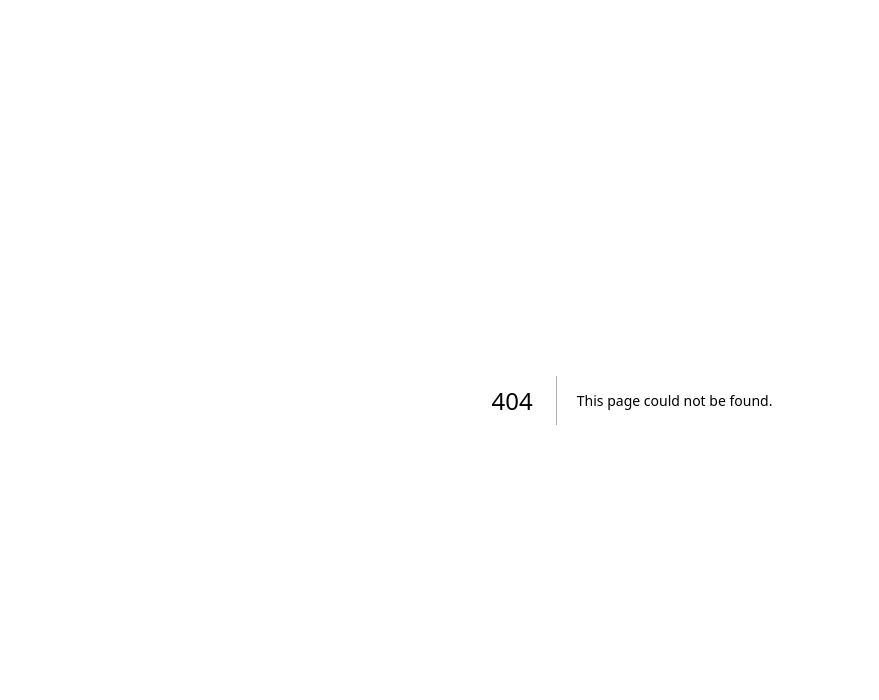
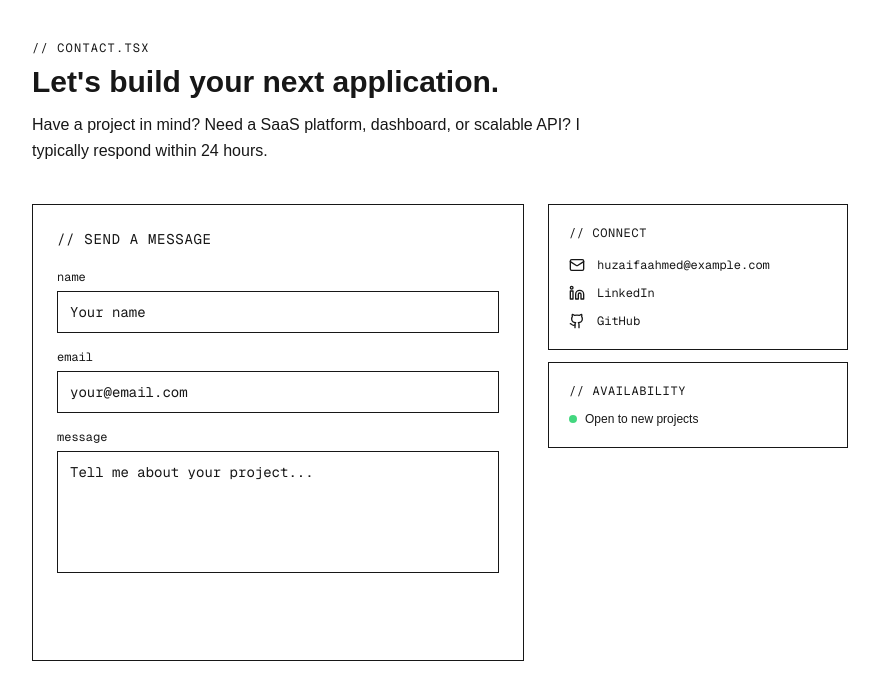
Before and after one commit to 0xHuzaifa/Portfolio, a Next.js app: page /contact in a window 1280 px wide. Before the commit this address had no page. Shown: the top 700 px of the page, without its empty margins (8-887 px from the left). Built offline with nearby package versions, Linux system fonts and the light colour scheme.

Commit message:
contact page

```diff
--- /dev/null
+++ b/src/app/contact/page.tsx
@@ -0,0 +1,163 @@
+"use client";
+
+import { useState } from "react";
+import { Mail, Linkedin, Github, Send } from "lucide-react";
+
+export default function Contact() {
+  const [formState, setFormState] = useState({
+    name: "",
+    email: "",
+    message: "",
+  });
+  const [submitted, setSubmitted] = useState(false);
+
+  const handleSubmit = (e: React.FormEvent) => {
+    e.preventDefault();
+    // In production, wire this to an API route or service like Resend / EmailJS
+    setSubmitted(true);
+  };
+
+  return (
+    <article className="p-6 md:p-10 max-w-4xl space-y-10">
+      {/* Header */}
+      <header>
+        <p className="text-xs font-mono text-[hsl(var(--vscode-text-muted))] uppercase tracking-widest mb-2">
+          // Contact.tsx
+        </p>
+        <h1 className="text-3xl font-bold text-[hsl(var(--vscode-accent))] mb-3">
+          Let's build your next application.
+        </h1>
+        <p className="text-base text-[hsl(var(--vscode-text-muted))] max-w-xl leading-relaxed">
+          Have a project in mind? Need a SaaS platform, dashboard, or scalable
+          API? I typically respond within 24 hours.
+        </p>
+      </header>
+
+      <div className="grid md:grid-cols-[1fr_300px] gap-6">
+        {/* Contact form */}
+        <section className="bg-[hsl(var(--vscode-sidebar))] border border-[hsl(var(--vscode-border))] p-6">
+          <h2 className="text-sm font-mono text-[hsl(var(--vscode-text-muted))] uppercase tracking-wider mb-5">
+            // Send a Message
+          </h2>
+
+          {submitted ? (
+            <div className="flex flex-col items-center justify-center py-10 text-center space-y-3">
+              <span className="text-4xl">✅</span>
+              <h3 className="text-lg font-semibold text-[hsl(var(--vscode-text))]">
+                Message Sent!
+              </h3>
+              <p className="text-sm text-[hsl(var(--vscode-text-muted))]">
+                I'll get back to you within 24 hours.
+              </p>
+            </div>
+          ) : (
+            <form onSubmit={handleSubmit} className="space-y-4">
+              <div>
+                <label className="block text-xs font-mono text-[hsl(var(--vscode-text-muted))] mb-1.5">
+                  name
+                </label>
+                <input
+                  type="text"
+                  required
+                  value={formState.name}
+                  onChange={(e) =>
+                    setFormState((s) => ({ ...s, name: e.target.value }))
+                  }
+                  placeholder="Your name"
+                  className="w-full bg-[hsl(var(--vscode-bg))] border border-[hsl(var(--vscode-border))] text-[hsl(var(--vscode-text))] text-sm px-3 py-2.5 font-mono focus:outline-none focus:border-[hsl(var(--vscode-accent))] transition-colors placeholder:text-[hsl(var(--vscode-text-muted))]/40"
+                />
+              </div>
+              <div>
+                <label className="block text-xs font-mono text-[hsl(var(--vscode-text-muted))] mb-1.5">
+                  email
+                </label>
+                <input
+                  type="email"
+                  required
+                  value={formState.email}
+                  onChange={(e) =>
+                    setFormState((s) => ({ ...s, email: e.target.value }))
+                  }
+                  placeholder="your@email.com"
+                  className="w-full bg-[hsl(var(--vscode-bg))] border border-[hsl(var(--vscode-border))] text-[hsl(var(--vscode-text))] text-sm px-3 py-2.5 font-mono focus:outline-none focus:border-[hsl(var(--vscode-accent))] transition-colors placeholder:text-[hsl(var(--vscode-text-muted))]/40"
+                />
+              </div>
+              <div>
+                <label className="block text-xs font-mono text-[hsl(var(--vscode-text-muted))] mb-1.5">
+                  message
+                </label>
+                <textarea
+                  required
+                  rows={5}
+                  value={formState.message}
+                  onChange={(e) =>
+                    setFormState((s) => ({ ...s, message: e.target.value }))
+                  }
+                  placeholder="Tell me about your project..."
+                  className="w-full bg-[hsl(var(--vscode-bg))] border border-[hsl(var(--vscode-border))] text-[hsl(var(--vscode-text))] text-sm px-3 py-2.5 font-mono focus:outline-none focus:border-[hsl(var(--vscode-accent))] transition-colors resize-none placeholder:text-[hsl(var(--vscode-text-muted))]/40"
+                />
+              </div>
+              <button
+                type="submit"
+                className="flex items-center gap-2 px-5 py-2.5 bg-[hsl(var(--vscode-accent))] text-white text-sm font-semibold hover:opacity-90 transition-opacity"
+              >
+                <Send className="w-4 h-4" />
+                Send Message
+              </button>
+            </form>
+          )}
+        </section>
+
+        {/* Contact info sidebar */}
+        <div className="space-y-3">
+          <section className="bg-[hsl(var(--vscode-sidebar))] border border-[hsl(var(--vscode-border))] p-5">
+            <h2 className="text-xs font-mono text-[hsl(var(--vscode-text-muted))] uppercase tracking-wider mb-4">
+              // Connect
+            </h2>
+            <div className="space-y-3">
+              <a
+                href="mailto:huzaifaahmed@example.com"
+                className="flex items-center gap-3 text-sm text-[hsl(var(--vscode-text-muted))] hover:text-[hsl(var(--vscode-accent))] transition-colors group"
+              >
+                <Mail className="w-4 h-4 shrink-0 group-hover:text-[hsl(var(--vscode-accent))]" />
+                <span className="font-mono text-xs truncate">
+                  huzaifaahmed@example.com
+                </span>
+              </a>
+              <a
+                href="https://linkedin.com/in/huzaifaahmed"
+                target="_blank"
+                rel="noopener noreferrer"
+                className="flex items-center gap-3 text-sm text-[hsl(var(--vscode-text-muted))] hover:text-[hsl(var(--vscode-accent))] transition-colors group"
+              >
+                <Linkedin className="w-4 h-4 shrink-0 group-hover:text-[hsl(var(--vscode-accent))]" />
+                <span className="font-mono text-xs">LinkedIn</span>
+              </a>
+              <a
+                href="https://github.com/huzaifaahmed"
+                target="_blank"
+                rel="noopener noreferrer"
+                className="flex items-center gap-3 text-sm text-[hsl(var(--vscode-text-muted))] hover:text-[hsl(var(--vscode-accent))] transition-colors group"
+              >
+                <Github className="w-4 h-4 shrink-0 group-hover:text-[hsl(var(--vscode-accent))]" />
+                <span className="font-mono text-xs">GitHub</span>
+              </a>
+            </div>
+          </section>
+
+          <section className="bg-[hsl(var(--vscode-sidebar))] border border-[hsl(var(--vscode-border))] p-5">
+            <h2 className="text-xs font-mono text-[hsl(var(--vscode-text-muted))] uppercase tracking-wider mb-3">
+              // Availability
+            </h2>
+            <div className="flex items-center gap-2">
+              <span className="w-2 h-2 rounded-full bg-green-500 animate-pulse" />
+              <span className="text-xs text-[hsl(var(--vscode-text-muted))]">
+                Open to new projects
+              </span>
+            </div>
+          </section>
+        </div>
+      </div>
+    </article>
+  );
+}
```
